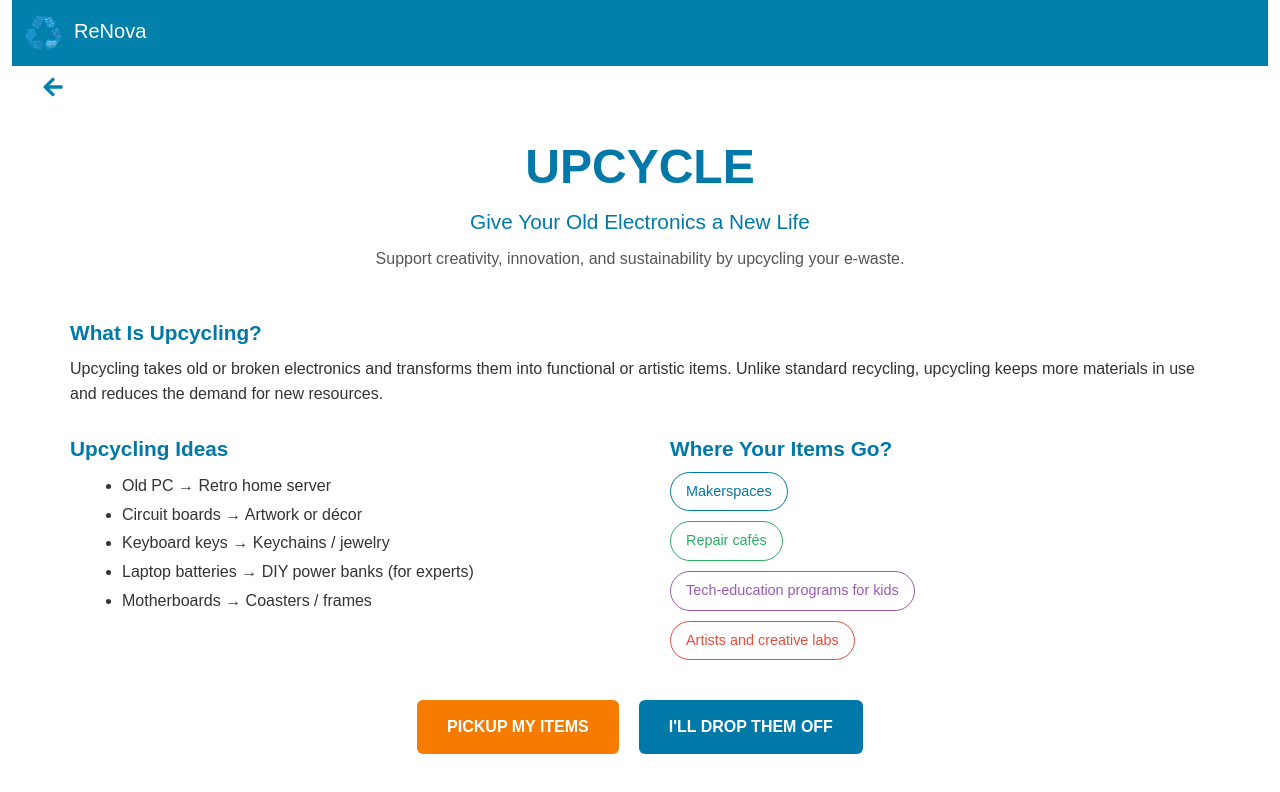
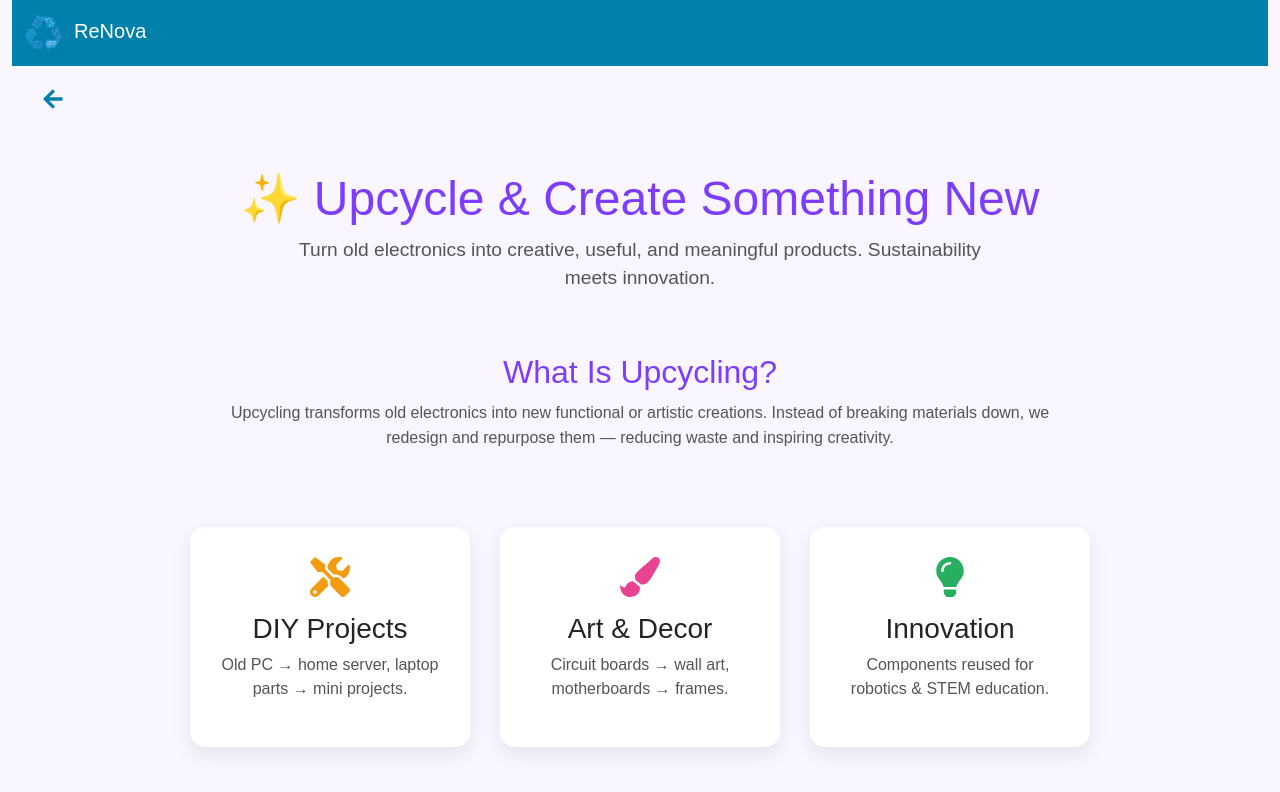
Before and after one commit to razanalraiisi/Renova, a React (Create React App) app in the folder client/: page /upcycle in a window 1280 px wide. Shown: the top 792 px of the page. Built offline with nearby package versions, Linux system fonts and the light colour scheme; the HTML template or start-up script is replaced by a standard one.

Commit message:
Updated Upcycle page

```diff
--- a/client/src/components/Upcycle.js
+++ b/client/src/components/Upcycle.js
@@ -1,154 +1,15 @@
 import React from "react";
 import { Navbar, NavbarBrand } from "reactstrap";
 import { Link, useNavigate } from "react-router-dom";
-import { FaArrowLeft } from "react-icons/fa";
+import { FaArrowLeft, FaLightbulb, FaPaintBrush, FaTools } from "react-icons/fa";
 import logo from "../assets/logo.png";
 
 const Upcycle = () => {
   const navigate = useNavigate();
 
-  const styles = {
-    page: {
-      fontFamily: "Arial, sans-serif",
-      minHeight: "100vh",
-      display: "flex",
-      flexDirection: "column",
-      backgroundColor: "#ffffff",
-      color: "#333",
-    },
+  return (
+    <div style={{ fontFamily: "Arial, sans-serif", background: "#f9f6ff" }}>
 
-    backWrapper: {
-      maxWidth: "1200px",
-      margin: "10px 0 0 0", // align left
-      padding: "0 30px",
-      display: "flex",
-      justifyContent: "flex-start",
-      alignItems: "center",
-    },
-    backIcon: {
-      color: "#0080AA",
-      cursor: "pointer",
-      fontSize: "22px",
-    },
-
-    main: {
-      flex: 1,
-      padding: "40px 30px",
-      maxWidth: "1200px",
-      margin: "0 auto",
-      width: "100%",
-    },
-
-    /* HERO */
-    hero: {
-      textAlign: "center",
-      marginBottom: "50px",
-    },
-    heroTitle: {
-      fontSize: "3rem",
-      color: "#0078a8",
-      marginBottom: "10px",
-      fontWeight: "bold",
-    },
-    heroSubtitle: {
-      fontSize: "1.3rem",
-      color: "#0078a8",
-      marginBottom: "10px",
-    },
-    heroText: {
-      fontSize: "1rem",
-      color: "#555",
-    },
-
-    /* SECTIONS */
-    sectionTitle: {
-      color: "#0078a8",
-      fontWeight: "bold",
-      marginBottom: "10px",
-      fontSize: "1.3rem",
-    },
-    sectionText: {
-      lineHeight: "1.6",
-      marginBottom: "30px",
-    },
-
-    columns: {
-      display: "flex",
-      gap: "60px",
-      flexWrap: "wrap",
-      marginBottom: "40px",
-      alignItems: "flex-start",
-    },
-    column: {
-      flex: 1,
-      minWidth: "280px",
-    },
-
-    list: {
-      marginLeft: "20px",
-      lineHeight: "1.8",
-    },
-
-    /* WHERE YOUR ITEMS GO */
-    pillsContainer: {
-      display: "flex",
-      flexDirection: "column",
-      gap: "10px",
-      marginTop: "10px",
-    },
-    pill: {
-      border: "1px solid #0078a8",
-      borderRadius: "20px",
-      padding: "8px 15px",
-      fontSize: "0.9rem",
-      color: "#0078a8",
-      width: "fit-content",
-    },
-    pillRed: {
-      border: "1px solid #e74c3c",
-      color: "#e74c3c",
-    },
-    pillPurple: {
-      border: "1px solid #9b59b6",
-      color: "#9b59b6",
-    },
-    pillGreen: {
-      border: "1px solid #27ae60",
-      color: "#27ae60",
-    },
-
-    /* BUTTONS */
-    buttons: {
-      display: "flex",
-      justifyContent: "center",
-      gap: "20px",
-      margin: "40px 0",
-      flexWrap: "wrap",
-    },
-    pickupBtn: {
-      backgroundColor: "#f57c00",
-      color: "#fff",
-      padding: "15px 30px",
-      border: "none",
-      borderRadius: "6px",
-      fontWeight: "bold",
-      cursor: "pointer",
-      fontSize: "1rem",
-    },
-    dropoffBtn: {
-      backgroundColor: "#0078a8",
-      color: "#fff",
-      padding: "15px 30px",
-      border: "none",
-      borderRadius: "6px",
-      fontWeight: "bold",
-      cursor: "pointer",
-      fontSize: "1rem",
-    },
-  };
-
-  return (
-    <div style={styles.page}>
       {/* NAVBAR */}
       <Navbar style={{ backgroundColor: "#0080AA" }}>
         <NavbarBrand tag={Link} to="/" style={{ color: "white" }}>
@@ -161,74 +22,160 @@ const Upcycle = () => {
         </NavbarBrand>
       </Navbar>
 
-      {/* ⬅️ BACK ARROW (LEFT, BELOW NAVBAR) */}
-      <div style={styles.backWrapper}>
+      {/* BACK BUTTON */}
+      <div style={{ padding: "20px 30px" }}>
         <FaArrowLeft
-          style={styles.backIcon}
+          style={{ color: "#0080AA", cursor: "pointer", fontSize: 22 }}
           onClick={() => navigate("/start")}
         />
       </div>
 
-      {/* MAIN */}
-      <main style={styles.main}>
-        <section style={styles.hero}>
-          <h1 style={styles.heroTitle}>UPCYCLE</h1>
-          <p style={styles.heroSubtitle}>Give Your Old Electronics a New Life</p>
-          <p style={styles.heroText}>
-            Support creativity, innovation, and sustainability by upcycling your e-waste.
+      {/* HERO */}
+      <section style={{ textAlign: "center", padding: "40px 20px" }}>
+        <h1 style={{ fontSize: "3rem", color: "#7d3cff" }}>
+          ✨ Upcycle & Create Something New
+        </h1>
+        <p style={{ fontSize: "1.2rem", color: "#555", maxWidth: 700, margin: "0 auto" }}>
+          Turn old electronics into creative, useful, and meaningful products.
+          Sustainability meets innovation.
         </p>
       </section>
 
-        <section>
-          <h2 style={styles.sectionTitle}>What Is Upcycling?</h2>
-          <p style={styles.sectionText}>
-            Upcycling takes old or broken electronics and transforms them into functional or artistic items.
-            Unlike standard recycling, upcycling keeps more materials in use and reduces the demand for new resources.
+      {/* WHAT IS UPCYCLING */}
+      <section
+        style={{
+          maxWidth: 900,
+          margin: "0 auto",
+          padding: "20px",
+          textAlign: "center",
+        }}
+      >
+        <h2 style={{ color: "#7d3cff" }}>What Is Upcycling?</h2>
+        <p style={{ color: "#555", lineHeight: 1.6 }}>
+          Upcycling transforms old electronics into new functional or artistic creations.
+          Instead of breaking materials down, we redesign and repurpose them —
+          reducing waste and inspiring creativity.
         </p>
       </section>
 
-        <section style={styles.columns}>
-          <div style={styles.column}>
-            <h3 style={styles.sectionTitle}>Upcycling Ideas</h3>
-            <ul style={styles.list}>
-              <li>Old PC → Retro home server</li>
-              <li>Circuit boards → Artwork or décor</li>
-              <li>Keyboard keys → Keychains / jewelry</li>
-              <li>Laptop batteries → DIY power banks (for experts)</li>
-              <li>Motherboards → Coasters / frames</li>
-            </ul>
+      {/* IDEAS CARDS */}
+      <section
+        style={{
+          display: "flex",
+          justifyContent: "center",
+          gap: 30,
+          flexWrap: "wrap",
+          padding: "40px 20px",
+        }}
+      >
+        {[
+          {
+            icon: <FaTools size={40} color="#f39c12" />,
+            title: "DIY Projects",
+            text: "Old PC → home server, laptop parts → mini projects.",
+          },
+          {
+            icon: <FaPaintBrush size={40} color="#e84393" />,
+            title: "Art & Decor",
+            text: "Circuit boards → wall art, motherboards → frames.",
+          },
+          {
+            icon: <FaLightbulb size={40} color="#27ae60" />,
+            title: "Innovation",
+            text: "Components reused for robotics & STEM education.",
+          },
+        ].map((card, index) => (
+          <div
+            key={index}
+            style={{
+              background: "#ffffff",
+              borderRadius: 15,
+              padding: 30,
+              width: 280,
+              textAlign: "center",
+              boxShadow: "0 8px 20px rgba(0,0,0,0.08)",
+              transition: "0.3s",
+            }}
+          >
+            {card.icon}
+            <h3 style={{ marginTop: 15 }}>{card.title}</h3>
+            <p style={{ color: "#555" }}>{card.text}</p>
           </div>
+        ))}
+      </section>
 
-          <div style={styles.column}>
-            <h3 style={styles.sectionTitle}>Where Your Items Go?</h3>
-            <div style={styles.pillsContainer}>
-              <span style={styles.pill}>Makerspaces</span>
-              <span style={{ ...styles.pill, ...styles.pillGreen }}>Repair cafés</span>
-              <span style={{ ...styles.pill, ...styles.pillPurple }}>
-                Tech-education programs for kids
+      {/* WHERE ITEMS GO */}
+      <section style={{ textAlign: "center", paddingBottom: 50 }}>
+        <h2 style={{ color: "#7d3cff", marginBottom: 20 }}>
+          Where Your Items Go
+        </h2>
+
+        <div
+          style={{
+            display: "flex",
+            justifyContent: "center",
+            gap: 15,
+            flexWrap: "wrap",
+          }}
+        >
+          {[
+            "Makerspaces",
+            "Repair Cafés",
+            "Tech Education Programs",
+            "Creative Artists",
+          ].map((item, index) => (
+            <span
+              key={index}
+              style={{
+                padding: "10px 20px",
+                borderRadius: 25,
+                backgroundColor: "#ffffff",
+                border: "2px solid #7d3cff",
+                color: "#7d3cff",
+                fontWeight: "bold",
+              }}
+            >
+              {item}
             </span>
-              <span style={{ ...styles.pill, ...styles.pillRed }}>
-                Artists and creative labs
-              </span>
-            </div>
+          ))}
         </div>
       </section>
-<section style={styles.buttons}>
+
+      {/* BUTTONS */}
+      <section style={{ textAlign: "center", paddingBottom: 60 }}>
         <button
-    style={styles.pickupBtn}
+          style={{
+            backgroundColor: "#f57c00",
+            color: "#fff",
+            padding: "15px 30px",
+            border: "none",
+            borderRadius: 8,
+            fontWeight: "bold",
+            fontSize: "1rem",
+            marginRight: 20,
+            cursor: "pointer",
+          }}
           onClick={() => navigate("/PickupRequest")}
         >
-    PICKUP MY ITEMS
+          🚚 Schedule Pickup
         </button>
+
         <button
-    style={styles.dropoffBtn}
+          style={{
+            backgroundColor: "#7d3cff",
+            color: "#fff",
+            padding: "15px 30px",
+            border: "none",
+            borderRadius: 8,
+            fontWeight: "bold",
+            fontSize: "1rem",
+            cursor: "pointer",
+          }}
           onClick={() => navigate("/DropOff")}
         >
-    I'LL DROP THEM OFF
+          📍 Drop Off Instead
         </button>
       </section>
-
-      </main>
     </div>
   );
 };
```
Lines whose indentation alone changed are shown as unchanged.
